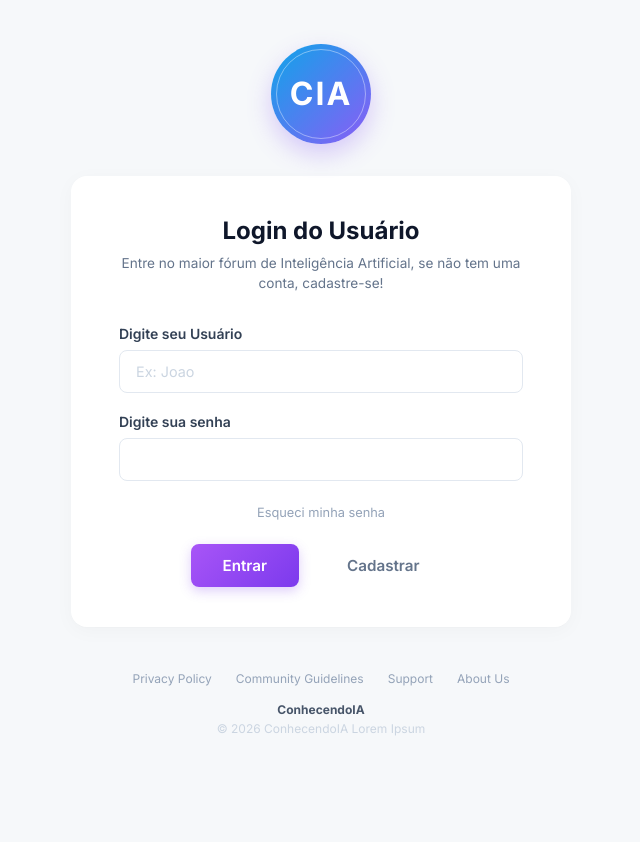
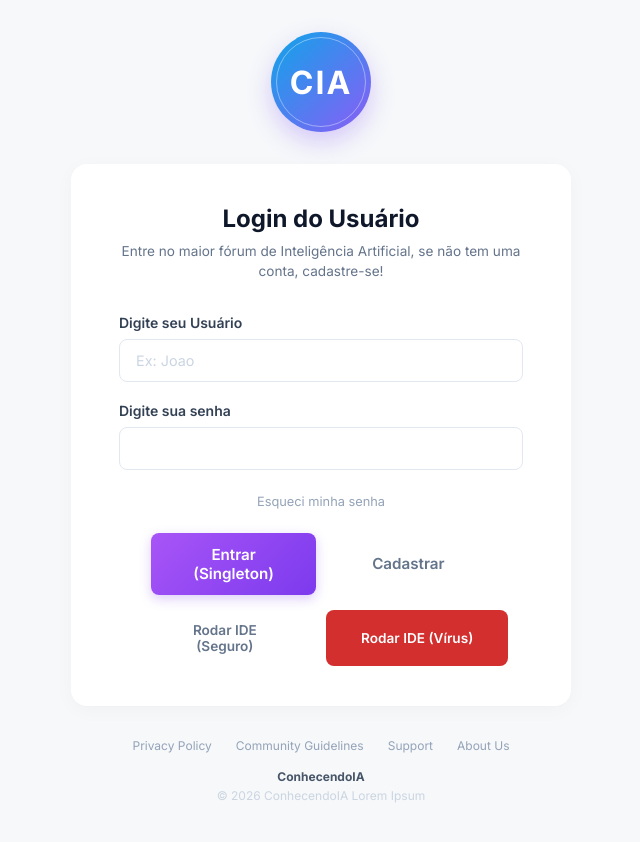
Before and after one commit to UnBArqDsw2026-1-Turma02/2026.1_T02_G3_ConhecendoIA_Entrega_3, a Next.js app in the folder frontend/: page / in a window 1280 px wide. Shown: the top 842 px of the page, without its empty margins (319-959 px from the left). Before the commit the page ends 800 px from the top, so only its background shows below. Built offline with nearby package versions, Linux system fonts and the light colour scheme.

Commit message:
feat: Implementa padrão Decorator para a IDE e atualiza UI da página principal

```diff
--- a/frontend/src/app/page.js
+++ b/frontend/src/app/page.js
@@ -1,28 +1,66 @@
-"use client"; // Adicionamos isso porque vamos ter interação (clicar no botão de entrar)
+"use client";
 
-// Importamos o nosso padrão Singleton para gerenciar conexões com o banco de dados
+import { useState } from "react";
+// Importação do Singleton
 import DatabaseConnectionManager from "../lib/db/DatabaseConnectionManager";
+// Importações do Decorator
+import {
+  PythonCodeExecutor,
+  SecuritySandboxDecorator,
+  MetricsDecorator
+} from "../services/ide/Executors";
 
 export default function LoginPage() {
+  // Estado para mostrar a caixinha de aviso na tela
+  const [mensagemStatus, setMensagemStatus] = useState("");
 
-  // Função que será executada quando o usuário clicar em "Entrar"
+  // FUNÇÃO 1: TESTE DO SINGLETON (GoF Criacional)
   const handleLogin = () => {
     console.log("Iniciando processo de login...");
 
-    // Simulando o Módulo de Autenticação pedindo a conexão com o banco
     const dbAuth = new DatabaseConnectionManager();
     const conexao1 = dbAuth.getConnection();
 
-    // Simulando outro módulo (ex: Módulo de Logs) pedindo a conexão logo em seguida
     const dbLogs = new DatabaseConnectionManager();
     const conexao2 = dbLogs.getConnection();
 
-    // Teste no Console do Navegador
+    const isSingletonWork = dbAuth === dbLogs;
+
     console.log("ID da Conexão (Auth):", conexao1.connectionId);
     console.log("ID da Conexão (Logs):", conexao2.connectionId);
-    console.log("O Singleton funcionou? São a mesma conexão?", dbAuth === dbLogs);
 
-    alert("Olhe o console do navegador (F12) para ver o Singleton em ação!");
+    setMensagemStatus(
+      isSingletonWork
+        ? `[Singleton] Sucesso! Mesma conexão usada. ID: ${conexao1.connectionId}`
+        : "[Singleton] Erro: Conexões diferentes geradas."
+    );
+  };
+
+  // FUNÇÃO 2: TESTE DO DECORATOR (GoF Estrutural)
+
+  const handleRunIDE = async (isMalicious) => {
+    setMensagemStatus("Carregando IDE..."); // Aviso de carregamento
+
+    const code = isMalicious
+      ? "import os \nos.system('rm -rf /')"
+      : "import numpy as np \nprint('Treinando Rede Neural...')";
+
+    // 1. Base
+    let executor = new PythonCodeExecutor();
+    // 2. + Segurança
+    executor = new SecuritySandboxDecorator(executor);
+    // 3. + Métricas
+    executor = new MetricsDecorator(executor);
+
+    // 4. Executa a cadeia de Decorators
+    const result = await executor.execute(code);
+    console.log("Resultado IDE:", result);
+
+    if (result.error) {
+      setMensagemStatus(`🔒 [Decorator] Bloqueado pelo Sandbox: ${result.error}`);
+    } else {
+      setMensagemStatus(`✅ [Decorator] Sucesso: ${result.output} (Tempo: ${result.executionTimeMs}ms)`);
+    }
   };
 
   return (
@@ -62,17 +100,53 @@ export default function LoginPage() {
 
             <a href="#" className="forgot-password">Esqueci minha senha</a>
 
-            <div className="action-buttons">
-              {/* Adicionamos o evento onClick aqui! */}
+            {/* ÁREA DOS BOTÕES */}
+            <div className="action-buttons" style={{ display: 'flex', flexDirection: 'column', gap: '10px' }}>
+
+              {/* Linha 1: Login / Cadastro */}
+              <div style={{ display: 'flex', gap: '10px' }}>
                 <button
                   type="button"
                   className="btn btn-primary"
                   onClick={handleLogin}
+                  style={{ flex: 1 }}
                 >
-                Entrar
+                  Entrar (Singleton)
                 </button>
-              <button type="button" className="btn btn-secondary">Cadastrar</button>
+                <button type="button" className="btn btn-secondary" style={{ flex: 1 }}>
+                  Cadastrar
+                </button>
               </div>
+
+              {/* Linha 2: Testes da IDE (Decorator) */}
+              <div style={{ display: 'flex', gap: '10px', marginTop: '5px' }}>
+                <button
+                  type="button"
+                  className="btn btn-secondary"
+                  onClick={() => handleRunIDE(false)}
+                  style={{ flex: 1, fontSize: '0.85rem' }}
+                >
+                  Rodar IDE (Seguro)
+                </button>
+                <button
+                  type="button"
+                  className="btn btn-secondary"
+                  onClick={() => handleRunIDE(true)}
+                  style={{ flex: 1, fontSize: '0.85rem', background: '#d32f2f', color: 'white', borderColor: '#d32f2f' }}
+                >
+                  Rodar IDE (Vírus)
+                </button>
+              </div>
+
+            </div>
+
+            {/* CAIXA DE FEEDBACK VISUAL */}
+            {mensagemStatus && (
+              <div style={{ marginTop: '20px', padding: '12px', background: '#e0f7fa', color: '#006064', borderRadius: '8px', textAlign: 'center', fontWeight: 'bold', fontSize: '0.9rem' }}>
+                {mensagemStatus}
+              </div>
+            )}
+
           </form>
         </div>
       </main>
--- /dev/null
+++ b/frontend/src/services/ide/Executors.js
@@ -0,0 +1,62 @@
+// Interface / Classe Base
+export class CodeExecutor {
+  async execute(code) { throw new Error("Não implementado"); }
+}
+
+// Componente Concreto (O executor real)
+export class PythonCodeExecutor extends CodeExecutor {
+  async execute(code) {
+    console.log("[IDE] Executando código Python nativo do aluno...");
+
+    // Simulando o tempo de execução de um modelo de ML (500ms)
+    await new Promise(resolve => setTimeout(resolve, 500));
+
+    return { output: "Modelo de ML treinado com sucesso!", error: null };
+  }
+}
+
+// Decorator Base
+export class ExecutorDecorator extends CodeExecutor {
+  constructor(executor) {
+    super();
+    this.wrapper = executor; // Guarda a referência do objeto decorado
+  }
+
+  async execute(code) {
+    return await this.wrapper.execute(code);
+  }
+}
+
+// Decorator Concreto 1: Verificação de Segurança (Sandbox)
+export class SecuritySandboxDecorator extends ExecutorDecorator {
+  async execute(code) {
+    console.log("[Sandbox] Verificando código em busca de ameaças...");
+
+    if (code.includes("import os") || code.includes("subprocess")) {
+      return {
+        output: null,
+        error: "ERRO DE SEGURANÇA: Acesso ao sistema negado pelo Sandbox."
+      };
+    }
+
+    // Se estiver seguro, repassa para o próximo nível
+    return await super.execute(code);
+  }
+}
+
+// Decorator Concreto 2: Métricas de Performance
+export class MetricsDecorator extends ExecutorDecorator {
+  async execute(code) {
+    console.log("[Métricas] Iniciando cronômetro...");
+    const start = performance.now();
+
+    // Executa a cadeia (pode ser o Sandbox ou o Executor real)
+    const result = await super.execute(code);
+
+    const end = performance.now();
+    result.executionTimeMs = (end - start).toFixed(2);
+
+    console.log(`[Métricas] Execução finalizada em ${result.executionTimeMs}ms`);
+    return result;
+  }
+}
```
Lines whose indentation alone changed are shown as unchanged.
